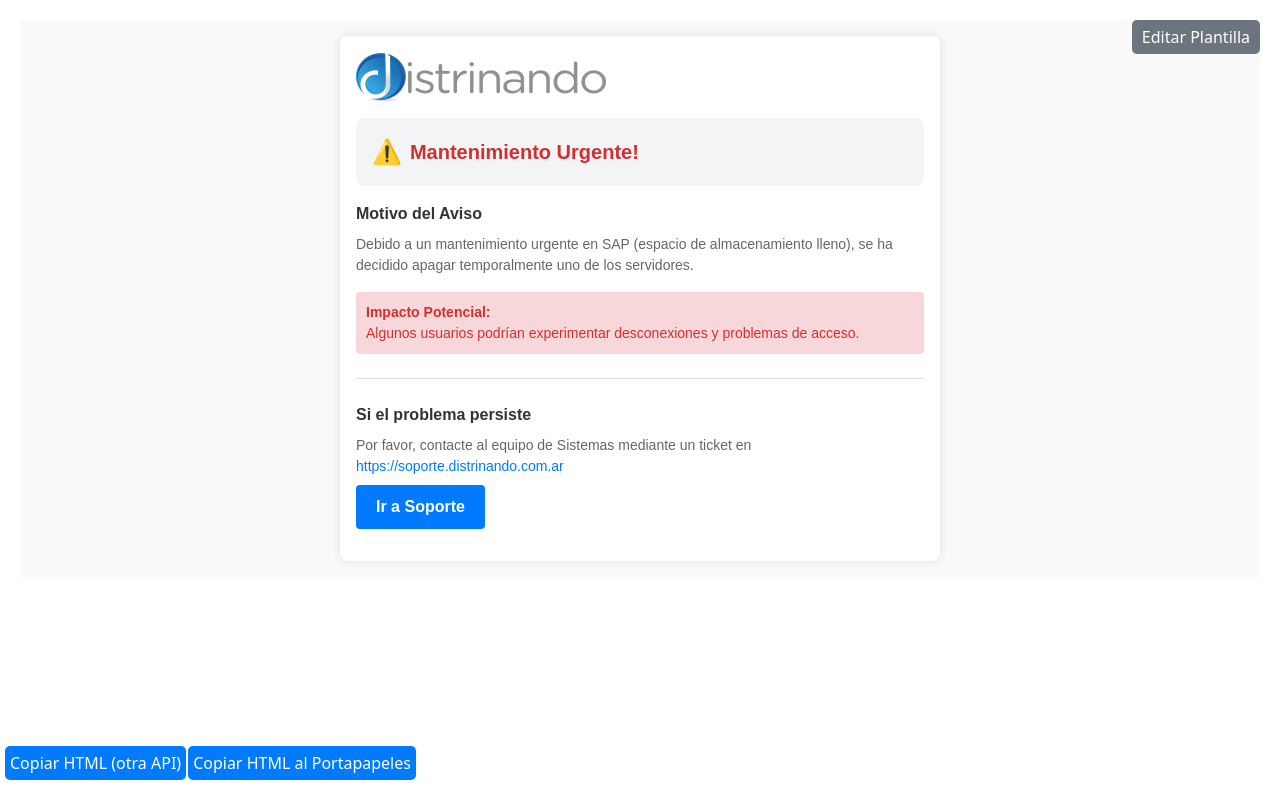
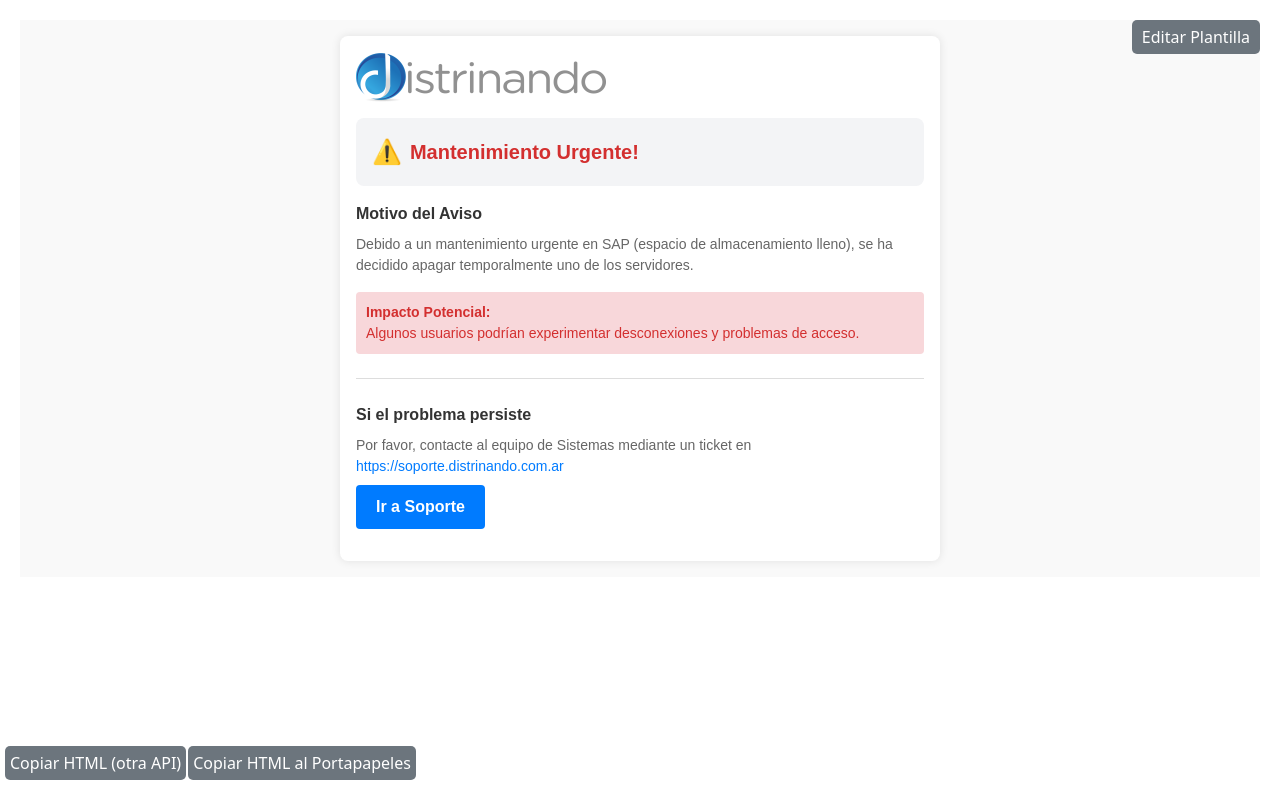
Before and after one commit to Feyenoord515/generadorplantillassis, a React (Create React App) app: page / in a window 1280 px wide. Built offline with nearby package versions, Linux system fonts and the light colour scheme.

Commit message:
botones a gris

```diff
--- a/src/App.js
+++ b/src/App.js
@@ -195,10 +195,10 @@
         </div>
         {/* Botones de copia */}
         <div style={{ position: "fixed", bottom: "20px", left: "5px" }}>
-        <button onClick={copiaralclipboard} style={{ padding: "5px", backgroundColor: "#007bff", color: "white", borderRadius: "5px", cursor: "pointer", marginRight:"2px" }}>
+        <button onClick={copiaralclipboard} style={{ padding: "5px", backgroundColor: "#6c757d", color: "white", borderRadius: "5px", cursor: "pointer", marginRight:"2px" }}>
           Copiar HTML (otra API)
         </button>
-        <button onClick={copyHtmlToClipboard} style={{ padding: "5px", backgroundColor: "#007bff", color: "white", borderRadius: "5px", cursor: "pointer" }}>
+        <button onClick={copyHtmlToClipboard} style={{ padding: "5px", backgroundColor: "#6c757d", color: "white", borderRadius: "5px", cursor: "pointer" }}>
           Copiar HTML al Portapapeles
         </button>
         </div>
```
